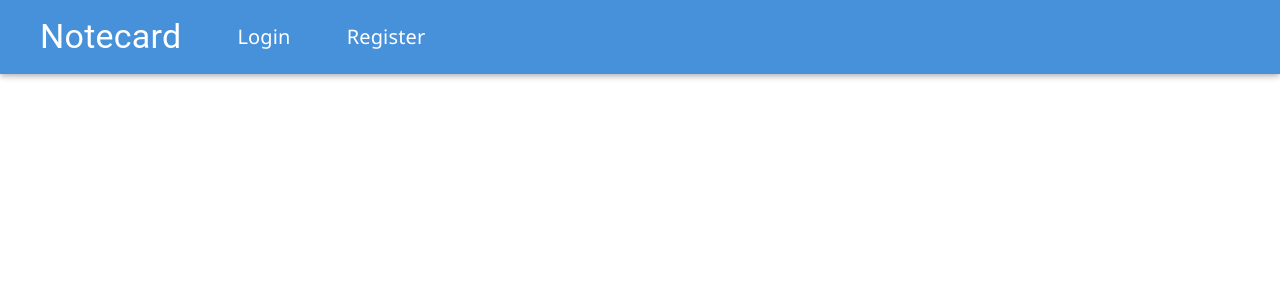
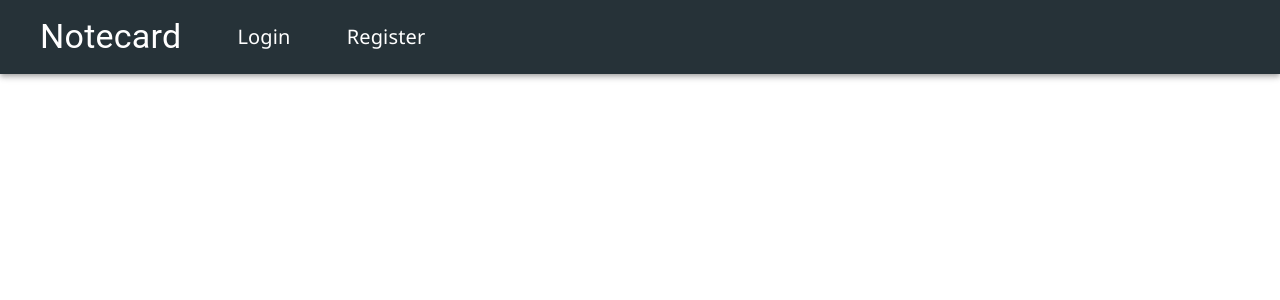
Before and after one commit to jsparks9/notecard-ui, a React (Create React App) app: page / in a window 1280 px wide. Shown: the top 300 px of the page. Built offline with nearby package versions, Linux system fonts and the light colour scheme.

Commit message:
UX changes for AdminView, Login, Navbar and register

```diff
--- a/src/App.css
+++ b/src/App.css
@@ -1,15 +1,3 @@
-#navbar {
-  color: white;
-  font-family:'Segoe UI', Tahoma, Geneva, Verdana, sans-serif;
-  background-color: rgb(25,118,210);
-  cursor: pointer;
-  z-index: 100;
-  position: fixed;
-  opacity: 0.8;
-
-}
-
-
 #placeholder {
   z-index: 0;
   position: float;
@@ -51,12 +39,12 @@ a:-webkit-any-link {
   margin: 0 5% 0 5%;
  }
 
- #create-card {
+ #create-card, #addCardSelect {
   margin-left: 5%;
  }
 
- #addCardSelect {
-  margin-left: 5%;
+ .adminField {
+  margin-left: .5%;
  }
 
 
@@ -65,8 +53,6 @@ a:-webkit-any-link {
   grid-template-columns: repeat(auto-fit, 200px);
   justify-content: center;
   position: relative;
-  margin-top: 2%;
-  margin-bottom: 2%;
 }
 .img-parent {
   display: grid;
@@ -113,13 +99,16 @@ a:-webkit-any-link {
 }
 
 #registration-form {
-  margin-top: 5%;
+  margin-top: 2%;
 }
 
 .registration-title{
   color: #374d70;
   text-align: center;
-  margin-top: 5%;
+}
+
+.genericButton {
+  background-color: #323233;
 }
 
 .create-title {
--- a/src/components/AdminView.tsx
+++ b/src/components/AdminView.tsx
@@ -100,6 +100,21 @@ function AdminView(props: IDashboardProps) {
         <>
             <br/>
             {/* <h4 style={{ color: "#374d70", fontFamily:"'Segoe UI', Tahoma, Geneva, Verdana, sans-serif", textAlign: "left"}}>Update user by ID or UserName</h4> */}
+
+            {/* <h1>Welcome, {props.currentUser.fname}</h1> */}
+            <Typography variant="subtitle1" style={{ color: "#374d70", fontFamily:"'Segoe UI', Tahoma, Geneva, Verdana, sans-serif", fontWeight:600}}>Notecard Users</Typography>
+            <div style={{ height: 400, width: '100%' }}>
+                <DataGrid
+                    style={{ color: "#374d70",
+                        fontFamily:"'Segoe UI', Tahoma, Geneva, Verdana, sans-serif", textAlign: "left"
+                    }}
+                    rows={users}
+                    columns={columns}
+                    pageSize={5}
+                    rowsPerPageOptions={[5]}
+                    checkboxSelection
+                />
+            </div>
             <Box
             component="form"
             sx={{
@@ -108,7 +123,7 @@ function AdminView(props: IDashboardProps) {
             noValidate
             autoComplete="off"
             >
-                <div>
+                <div className="adminField">
                 <TextField
                     id="ban-field"
                     label="User to Update"
@@ -124,7 +139,7 @@ function AdminView(props: IDashboardProps) {
                 </div>
 
                 <br/>
-                <Button id="ban-button" onClick={UpdateUser} variant="contained">Update</Button>
+                <Button id="ban-button" onClick={UpdateUser} variant="contained" sx={{background: "#263238", marginLeft: "1%"}}>Update</Button>
 
                 { errorMsg ? // ternary op
                     <ErrorMessage errorMessage = {errorMsg}></ErrorMessage>
@@ -132,22 +147,6 @@ function AdminView(props: IDashboardProps) {
                     <><br/><br/></>
                 }
             </Box>
-
-
-            {/* <h1>Welcome, {props.currentUser.fname}</h1> */}
-            <Typography variant="subtitle1" style={{ color: "#374d70", fontFamily:"'Segoe UI', Tahoma, Geneva, Verdana, sans-serif", fontWeight:600}}>Notecard Users</Typography>
-            <div style={{ height: 400, width: '100%' }}>
-                <DataGrid
-                    style={{ color: "#374d70",
-                        fontFamily:"'Segoe UI', Tahoma, Geneva, Verdana, sans-serif", textAlign: "left"
-                    }}
-                    rows={users}
-                    columns={columns}
-                    pageSize={5}
-                    rowsPerPageOptions={[5]}
-                    checkboxSelection
-                />
-            </div>
         </>
     )
 }
--- a/src/components/Login.tsx
+++ b/src/components/Login.tsx
@@ -141,7 +141,7 @@ function Login(props: ILoginProps) {
                                 : // if falsey
                                 <><br/></>
                 }
-                <Button id="login-button" onClick={login} variant="contained">Login</Button>
+                <Button id="login-button" onClick={login} variant="contained" sx= {{background: "#263238"}}>Login</Button>
                 <br/><br/><br/>
             </div>
         </Box>
--- a/src/components/Navbar.tsx
+++ b/src/components/Navbar.tsx
@@ -23,10 +23,10 @@ function Navbar(props: INavbarProps) {
     // function goTo(route: string) { navigate(route); }
 
     return (<>
-        <AppBar position="static" id="navbar">
-            <Toolbar>
-                <Typography>
-                    <List component="nav">
+        <AppBar position="static" id="navbar" >
+            <Toolbar sx={{background: "#263238", fontFamily: "'Segoe UI', Tahoma, Geneva, Verdana, sans-serif"}}>
+                <Typography >
+                    <List component="nav" >
                         <ListItem>
                             <Typography variant="h4" >Notecard</Typography>
                             {
--- a/src/components/Register.tsx
+++ b/src/components/Register.tsx
@@ -95,6 +95,12 @@ function Register(props: IRegisterProps) {
         // show dashboard instead of this <p> tag content
 
     <>
+        <div className="img-container">
+            <div className="img-parent">
+                <img src="https://i.imgur.com/u7ir75v.png" alt="logo" className="app-logo"/>
+                <img src="https://i.imgur.com/Pi5dL2u.png" alt="card" className="app-frame"/>
+            </div>
+        </div>
         <></>
         <h2 className="registration-title">Create your account</h2>
         <Box
@@ -108,6 +114,11 @@ function Register(props: IRegisterProps) {
         >
             <br/><br/>
             <div>
+                { errorMsg ? // ternary op
+                                <ErrorMessage errorMessage = {errorMsg}></ErrorMessage>
+                                : // if falsey
+                                <><br/></>
+                }
                 <div>
                     <TextField
                         id="un-registration"
@@ -146,13 +157,9 @@ function Register(props: IRegisterProps) {
                         onChange={updatePassword}
                     />
                 </div>
-                { errorMsg ? // ternary op
-                                <ErrorMessage errorMessage = {errorMsg}></ErrorMessage>
-                                : // if falsey
-                                <><br/></>
-                }
-
-                <Button id="register-button" onClick={register} variant="contained">Register</Button>
+                <div>
+                <Button id="register-button" className="genericButton"  onClick={register} variant="contained">Register</Button>
+                </div>
                 <br/><br/><br/>
             </div>
         </Box>
```
